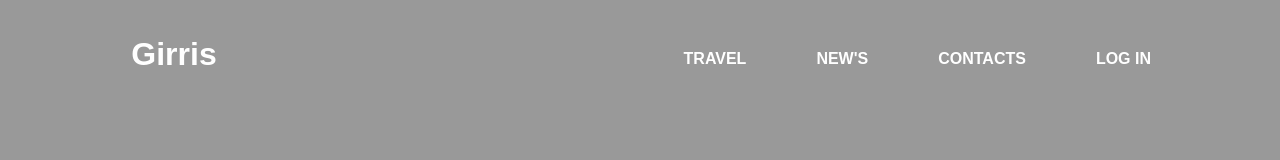
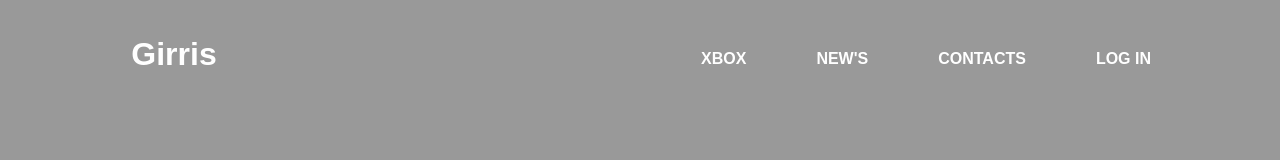
Before and after one commit to T1maty/react-to-node, a React (Create React App) app: page / in a window 1280 px wide. Shown: the top 160 px of the page. Built offline with nearby package versions, Linux system fonts and the light colour scheme.

Commit message:
Refactoring MainPage and add Travel js

```diff
--- a/src/components/MainPage/MainPage.js
+++ b/src/components/MainPage/MainPage.js
@@ -10,7 +10,7 @@ const MainPage = () => {
             <div className="navbar">
                 <a href="#" className="logo">Girris</a>
                 <ul>
-                    <li><a href="/Travel">Travel</a></li>
+                    <li><a href="/xbox">Xbox</a></li>
                     <li><a href="#">New's</a></li>
                     <li><a href="#">Contacts</a></li>
                     <li><a href="/registration">Log In</a></li>
--- /dev/null
+++ b/src/components/Travel/Travel.js
@@ -0,0 +1,4 @@
+const Travel = () => {
+    return( )
+}
+export default  Travel;
```
